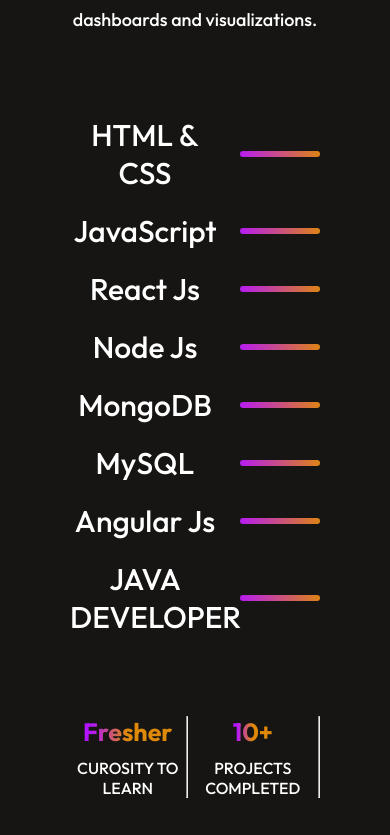
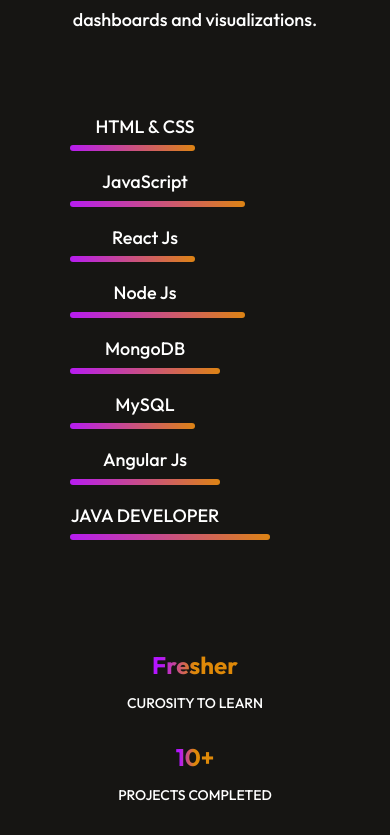
Before and after one commit to himabindu-gorre/Portfolio_, a React (Vite) app: page / in a window 390 px wide. Shown: the part 2009-2844 px from the top of the page. Built offline with nearby package versions, Linux system fonts and the light colour scheme.

Commit message:
Update About.css

```diff
--- a/src/Components/About/About.css
+++ b/src/Components/About/About.css
@@ -133,7 +133,7 @@
         font-size: 18px;
         line-height: 32px;
     }
-    .about-skill {
+/*     .about-skill {
       gap: 20px;
       align-items: center;
     }
@@ -142,8 +142,24 @@
     }
     .about-skill hr {
         height: 6px;
-    }
-    .about-achievements {
+    } */
+      .about-skill {
+    flex-direction: column; /* Stack skill and progress bar vertically */
+    align-items: flex-start;
+    gap: 8px;
+  }
+
+  .about-skill p {
+    font-size: 18px;
+    line-height: 1.2;
+    margin: 0;
+  }
+
+  .about-skill hr {
+    width: 100%;
+    height: 6px;
+  }
+/*     .about-achievements {
         display: flex;
         justify-content: space-between;
     }
@@ -157,5 +173,29 @@
     .about-achievement p {
         text-align: center;
         font-size: 16px;
-    }
+    } */
+      .about-achievements {
+    flex-direction: column;
+    align-items: center;
+    gap: 30px;
+    margin-top: 30px;
+  }
+
+  .about-achievement {
+    align-items: center;
+    text-align: center;
+  }
+
+  .about-achievement h1 {
+    font-size: 24px;
+  }
+
+  .about-achievement p {
+    font-size: 14px;
+    margin-top: 4px;
+  }
+
+  .about-achievements hr {
+    display: none; /* hide separators on small screens */
+  }
 }
```
